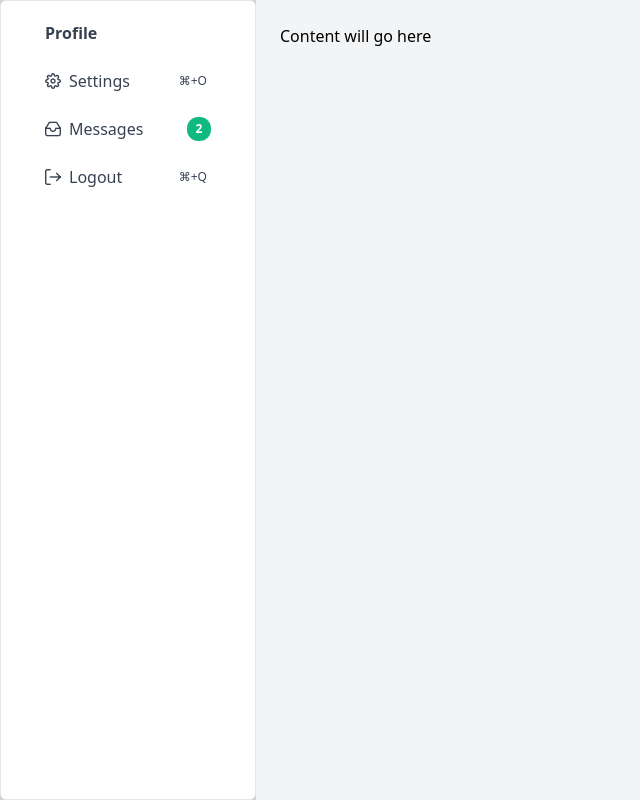
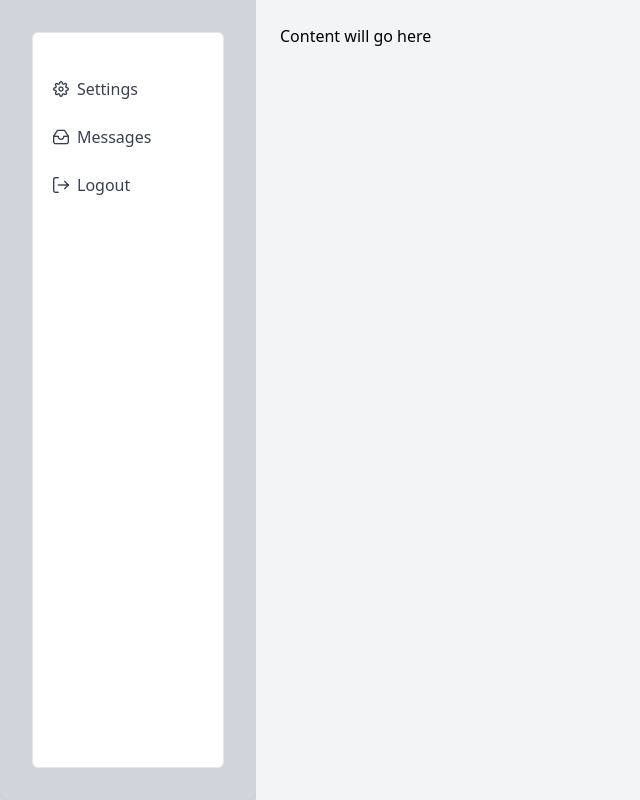
Before and after one commit to Stegnerd/vgtracker, a Vue app: page /#/search in a window 1280 px wide. Shown: the whole page, without its empty margins (0-640 px from the left). Built offline with nearby package versions, Linux system fonts and the light colour scheme.

Commit message:
card kinda works now

```diff
--- a/src/components/NavBar.vue
+++ b/src/components/NavBar.vue
@@ -3,7 +3,6 @@ import { ref } from "vue";
 
 const items = ref([
   {
-    label: 'Profile',
     items: [
       {
         label: 'Settings',
@@ -29,15 +28,25 @@ const items = ref([
 </script>
 
 <template>
-  <Menu :model="items">
+  <div class="card ">
+    <Menu :model="items" class="min-h-full">
       <template #item="{ item, props }">
         <a v-ripple class="flex align-items-center" v-bind="props.action">
           <span :class="item.icon" />
           <span class="ml-2">{{ item.label }}</span>
-        <Badge v-if="item.badge" class="ml-auto" :value="item.badge" />
-        <span v-if="item.shortcut" class="ml-auto border-1 surface-border border-round surface-100 text-xs p-1">{{
-          item.shortcut }}</span>
+          <!-- <Badge v-if="item.badge" class="ml-auto" :value="item.badge" /> -->
+          <!-- <span v-if="item.shortcut" class="ml-auto border-1 surface-border border-round surface-100 text-xs p-1">{{
+          item.shortcut }}</span> -->
         </a>
       </template>
     </Menu>
+  </div>
 </template>
+
+<style scoped>
+.card {
+  background: var(--surface-card);
+  padding: 2rem;
+  border-radius: 10px;
+}
+</style>
--- a/src/main.ts
+++ b/src/main.ts
@@ -22,7 +22,8 @@ app.component("Panel", Panel);
 
 app.use(PrimeVue, {
   unstyled: true,
-  pt: Lara
+  pt: Lara,
+  ripple: true
 });
 app.use(router);
 app.mount("#app");
```
Lines whose indentation alone changed are shown as unchanged.
